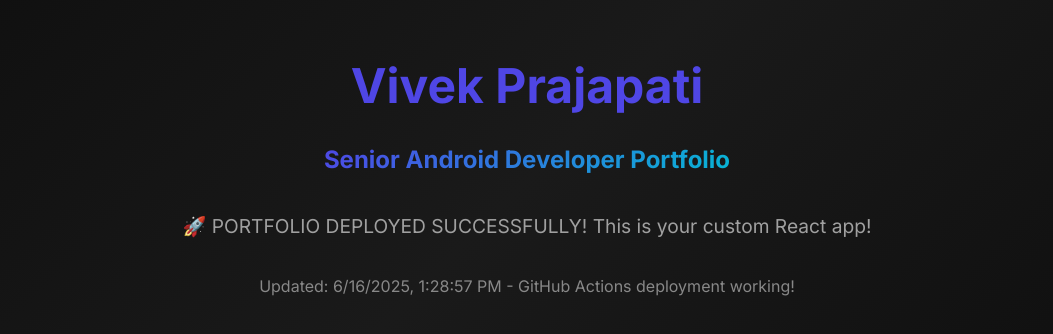
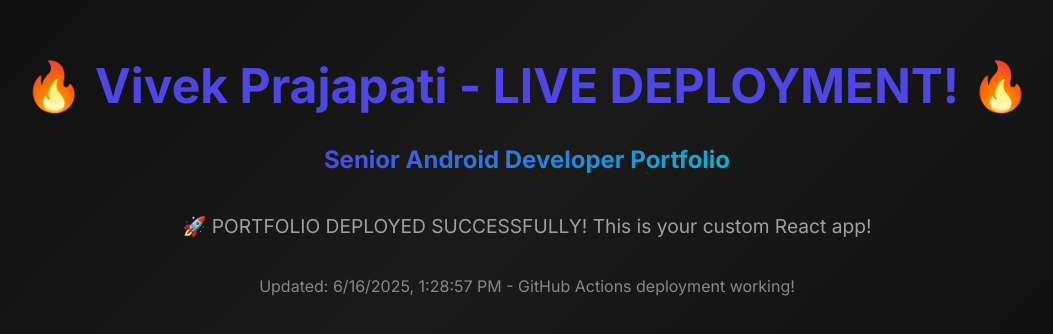
Before and after one commit to vivprajapati/portfolio, a React (Create React App) app: page / in a window 1280 px wide. Shown: the part 218-552 px from the top of the page, without its empty margins (113-1166 px from the left). Built offline with nearby package versions, Linux system fonts and the light colour scheme.

Commit message:
FORCE CLEAN DEPLOYMENT - Remove all caching issues

```diff
--- a/src/App.js
+++ b/src/App.js
@@ -17,7 +17,7 @@ const App = () => {
         color: '#e0e0e0'
       }}>
         <h1 style={{fontSize: '3rem', marginBottom: '1rem', color: '#4f46e5'}}>
-          Vivek Prajapati
+          🔥 Vivek Prajapati - LIVE DEPLOYMENT! 🔥
         </h1>
         <h2 style={{fontSize: '1.5rem', marginBottom: '2rem', color: '#e0e0e0'}}>
           Senior Android Developer Portfolio
```
